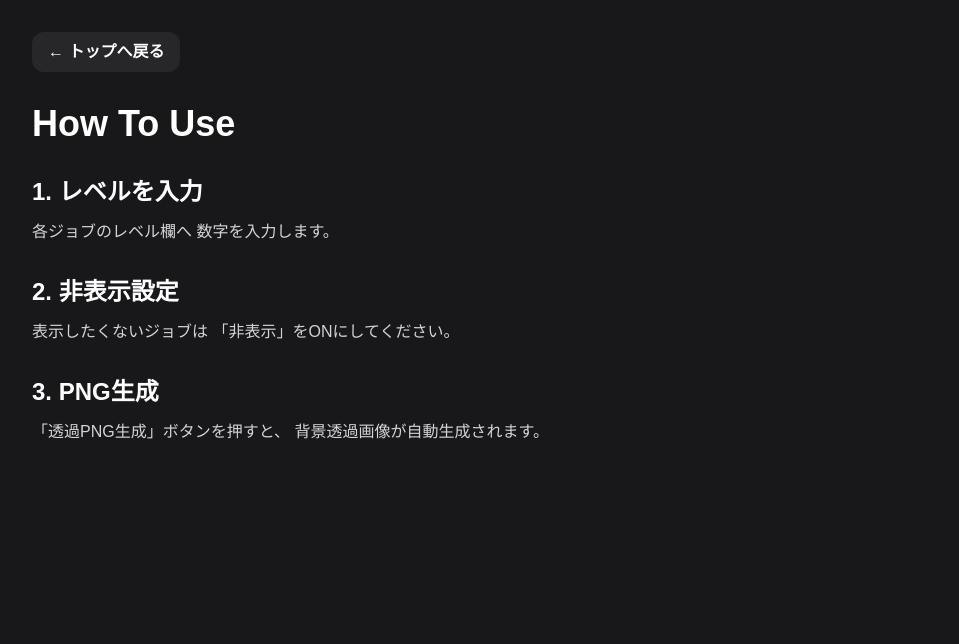
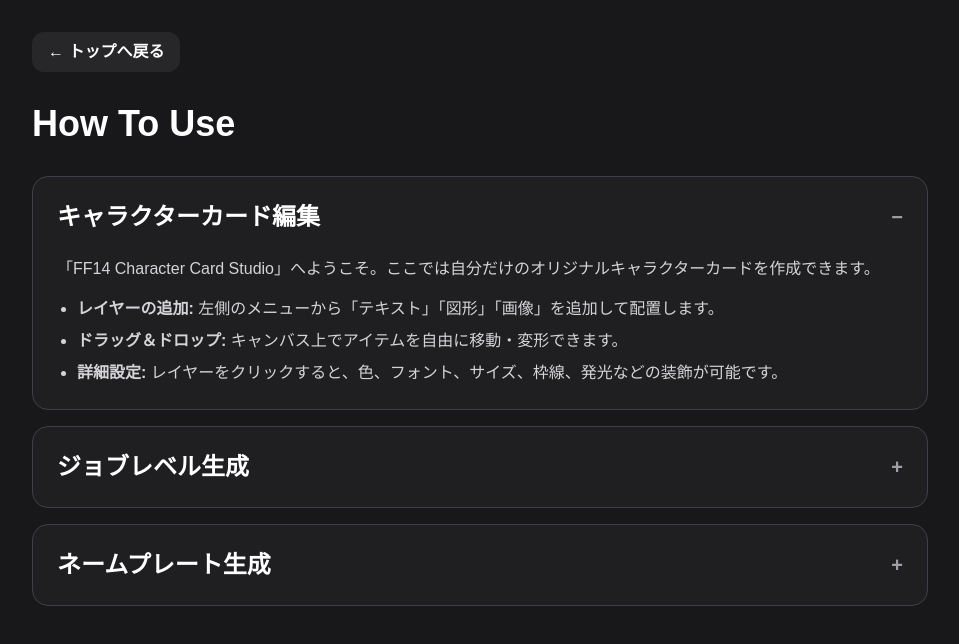
Before and after one commit to DahliaVi-s2/ff14-ui-generator, a Next.js app: page /howto in a window 1280 px wide. Shown: the top 644 px of the page, without its empty margins (160-1119 px from the left). Built offline with nearby package versions, Linux system fonts and the light colour scheme; a web font is replaced by a local one.

Commit message:
fix issue

```diff
--- a/app/howto/page.tsx
+++ b/app/howto/page.tsx
@@ -1,68 +1,84 @@
+'use client'
+
+import { useState } from 'react'
+
 export default function HowToPage() {
+  const [openSection, setOpenSection] = useState<string | null>('キャラクターカード編集')
+
+  const toggleSection = (section: string) => {
+    setOpenSection(openSection === section ? null : section)
+  }
+
+  const sections = [
+    {
+      title: 'キャラクターカード編集',
+      content: (
+        <div className="space-y-4">
+          <p>「FF14 Character Card Studio」へようこそ。ここでは自分だけのオリジナルキャラクターカードを作成できます。</p>
+          <ul className="list-disc pl-5 space-y-2">
+            <li><strong>レイヤーの追加:</strong> 左側のメニューから「テキスト」「図形」「画像」を追加して配置します。</li>
+            <li><strong>ドラッグ＆ドロップ:</strong> キャンバス上でアイテムを自由に移動・変形できます。</li>
+            <li><strong>詳細設定:</strong> レイヤーをクリックすると、色、フォント、サイズ、枠線、発光などの装飾が可能です。</li>
+          </ul>
+        </div>
+      )
+    },
+    {
+      title: 'ジョブレベル生成',
+      content: (
+        <div className="space-y-4">
+          <p>各ジョブのレベルを管理・表示するための機能です。</p>
+          <ul className="list-disc pl-5 space-y-2">
+            <li><strong>1. レベルを入力:</strong> 各ジョブのレベル欄へ数値を入力します。</li>
+            <li><strong>2. 非表示設定:</strong> 表示したくないジョブは「非表示」スイッチをONにします。</li>
+            <li><strong>3. PNG生成:</strong> 「透過PNG生成」ボタンを押すと、背景が透明な画像として保存されます。</li>
+          </ul>
+        </div>
+      )
+    },
+    {
+      title: 'ネームプレート生成',
+      content: (
+        <p>FF14のネームプレート風の画像を生成します。名前を入力し、ジョブアイコンと組み合わせて、好みのカラーパターンを選択して出力してください。</p>
+      )
+    }
+  ]
+
   return (
     <main className="min-h-screen bg-zinc-900 text-white p-8">
-
       <div className="max-w-4xl mx-auto">
-
-        <a
-          href="/"
-          className="
-            inline-block
-            mb-8
-            bg-zinc-800
-            hover:bg-zinc-700
-            px-4
-            py-2
-            rounded-xl
-            font-bold
-          "
-        >
+        <a href="/" className="inline-block mb-8 bg-zinc-800 hover:bg-zinc-700 px-4 py-2 rounded-xl font-bold transition">
           ← トップへ戻る
         </a>
 
-        <h1 className="text-4xl font-black mb-8">
-          How To Use
-        </h1>
+        <h1 className="text-4xl font-black mb-8">How To Use</h1>
 
-        <div className="space-y-8 text-zinc-300">
+        <div className="space-y-4">
+          {sections.map((section) => (
+            <div key={section.title} className="border border-zinc-700 rounded-2xl overflow-hidden bg-zinc-800/50">
+              <button
+                onClick={() => toggleSection(section.title)}
+                className="w-full text-left p-6 flex justify-between items-center hover:bg-zinc-800 transition"
+              >
+                <h2 className="text-2xl font-bold text-white">{section.title}</h2>
+                <span className="text-zinc-400 font-bold text-xl">
+                  {openSection === section.title ? '−' : '+'}
+                </span>
+              </button>
 
-          <div>
-            <h2 className="text-2xl font-bold text-white mb-3">
-              1. レベルを入力
-            </h2>
-
-            <p>
-              各ジョブのレベル欄へ
-              数字を入力します。
-            </p>
-          </div>
-
-          <div>
-            <h2 className="text-2xl font-bold text-white mb-3">
-              2. 非表示設定
-            </h2>
-
-            <p>
-              表示したくないジョブは
-              「非表示」をONにしてください。
-            </p>
-          </div>
-
-          <div>
-            <h2 className="text-2xl font-bold text-white mb-3">
-              3. PNG生成
-            </h2>
-
-            <p>
-              「透過PNG生成」ボタンを押すと、
-              背景透過画像が自動生成されます。
-            </p>
-          </div>
-
+              <div
+                className={`transition-all duration-300 ease-in-out ${
+                  openSection === section.title ? 'max-h-96 opacity-100 p-6 pt-0' : 'max-h-0 opacity-0 p-0'
+                }`}
+              >
+                <div className="text-zinc-300">
+                  {section.content}
+                </div>
+              </div>
+            </div>
+          ))}
         </div>
-
       </div>
-
     </main>
   )
 }
--- a/app/page.tsx
+++ b/app/page.tsx
@@ -20,17 +20,25 @@ export default function HomePage() {
             <h3 className="text-2xl font-black mb-2">キャラクターカード編集</h3>
             <p className="text-sm text-purple-100">レイヤー編集で自由なデザインを作成。</p>
           </Link>
+
           <Link href="/generator" className="bg-blue-600 hover:bg-blue-500 p-8 rounded-3xl text-left transition transform hover:scale-[1.02]">
             <h3 className="text-2xl font-black mb-2">ジョブレベル生成</h3>
             <p className="text-sm text-blue-100">現在のジョブレベルを素早く画像化。</p>
           </Link>
+
           <Link href="/nameplate" className="bg-emerald-600 hover:bg-emerald-500 p-8 rounded-3xl text-left transition transform hover:scale-[1.02]">
             <h3 className="text-2xl font-black mb-2">ネームプレート生成</h3>
             <p className="text-sm text-emerald-100">SNSやコミュニティ用のロゴを作成。</p>
           </Link>
-          <Link href="/howto" className="bg-zinc-700 hover:bg-zinc-600 p-8 rounded-3xl text-left transition transform hover:scale-[1.02]">
+
+          <Link href="/qr-generator" className="bg-orange-600 hover:bg-orange-500 p-8 rounded-3xl text-left transition transform hover:scale-[1.02]">
+            <h3 className="text-2xl font-black mb-2">QRコード生成</h3>
+            <p className="text-sm text-orange-100">URLから専用QRコードを即座に作成。</p>
+          </Link>
+
+          <Link href="/howto" className="md:col-span-2 bg-zinc-700 hover:bg-zinc-600 p-8 rounded-3xl text-left transition transform hover:scale-[1.02]">
             <h3 className="text-2xl font-black mb-2">使い方ガイド</h3>
-            <p className="text-sm text-zinc-300">各ツールの詳細な使い方を解説。</p>
+            <p className="text-sm text-zinc-300">各ツールの詳細な使い方を解説しています。</p>
           </Link>
         </div>
       </section>
@@ -43,7 +51,7 @@ export default function HomePage() {
             当サイトは、ファイナルファンタジーXIV（FF14）を楽しむプレイヤーの皆様のコミュニティ活動を支援するために制作されました。
           </p>
           <p>
-            特にFC（フリーカンパニー）の募集、SNSでの自己紹介、Discordサーバーのアイコン、配信活動などで必要となる高品質な画像素材を、専門的な画像編集ソフトを使わずにブラウザだけで作成できることを目的としています。
+            SNSでの自己紹介、Discordサーバーのアイコン、配信活動などで必要となる画像素材を、専門的な画像編集ソフトを使わずにブラウザだけで作成できることを目的としています。
           </p>
         </div>
       </section>
--- /dev/null
+++ b/app/qr-generator/page.tsx
@@ -0,0 +1,44 @@
+'use client'
+
+import { useState } from 'react'
+import { QRCodeSVG } from 'qrcode.react'
+
+export default function QrGeneratorPage() {
+  const [url, setUrl] = useState('')
+  const [qrValue, setQrValue] = useState('')
+
+  return (
+    <main className="min-h-screen bg-zinc-900 text-white p-8">
+      <div className="max-w-md mx-auto space-y-6">
+        <a href="/" className="inline-block bg-zinc-800 px-4 py-2 rounded-xl font-bold hover:bg-zinc-700">← トップへ戻る</a>
+
+        <h1 className="text-3xl font-black">QRコード生成</h1>
+        <p className="text-zinc-400">
+          Discord への招待やロードストーン、X (旧Twitter) など、<br />
+          お好きなリンクを QRコード画像として生成できます。
+        </p>
+
+        <input
+          type="text"
+          placeholder="https://example.com"
+          value={url}
+          onChange={(e) => setUrl(e.target.value)}
+          className="w-full bg-zinc-800 rounded-xl p-3 border border-zinc-700"
+        />
+
+        <button
+          onClick={() => setQrValue(url)}
+          className="w-full bg-cyan-600 hover:bg-cyan-500 py-3 rounded-xl font-bold"
+        >
+          生成する
+        </button>
+
+        {qrValue && (
+          <div className="flex justify-center p-6 bg-white rounded-2xl">
+            <QRCodeSVG value={qrValue} size={200} />
+          </div>
+        )}
+      </div>
+    </main>
+  )
+}
--- a/package.json
+++ b/package.json
@@ -14,6 +14,7 @@
     "gif.js": "^0.2.0",
     "html-to-image": "^1.11.13",
     "next": "16.2.5",
+    "qrcode.react": "^4.2.0",
     "react": "19.2.4",
     "react-dom": "19.2.4",
     "react-draggable": "^4.5.0",
```
Also changed, not shown: 1 other file (tests, documents, lock files or other folders).
